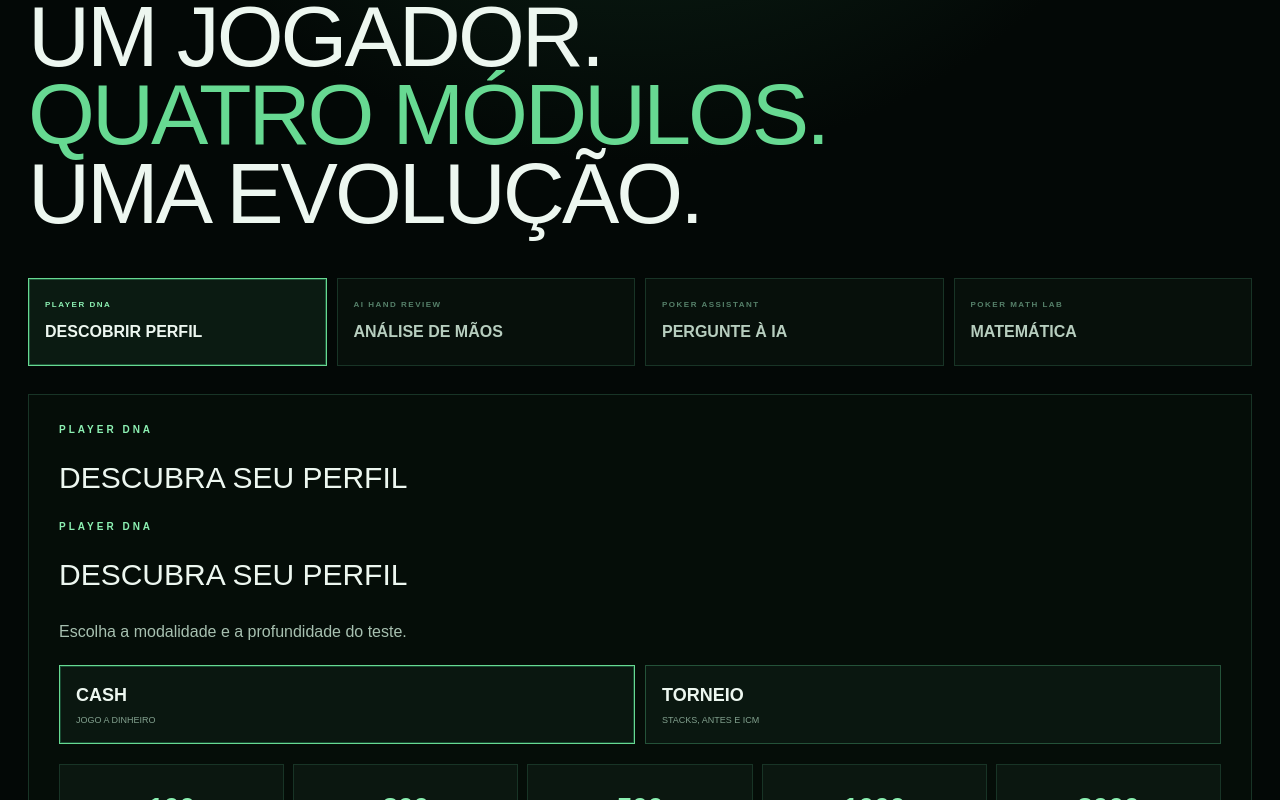
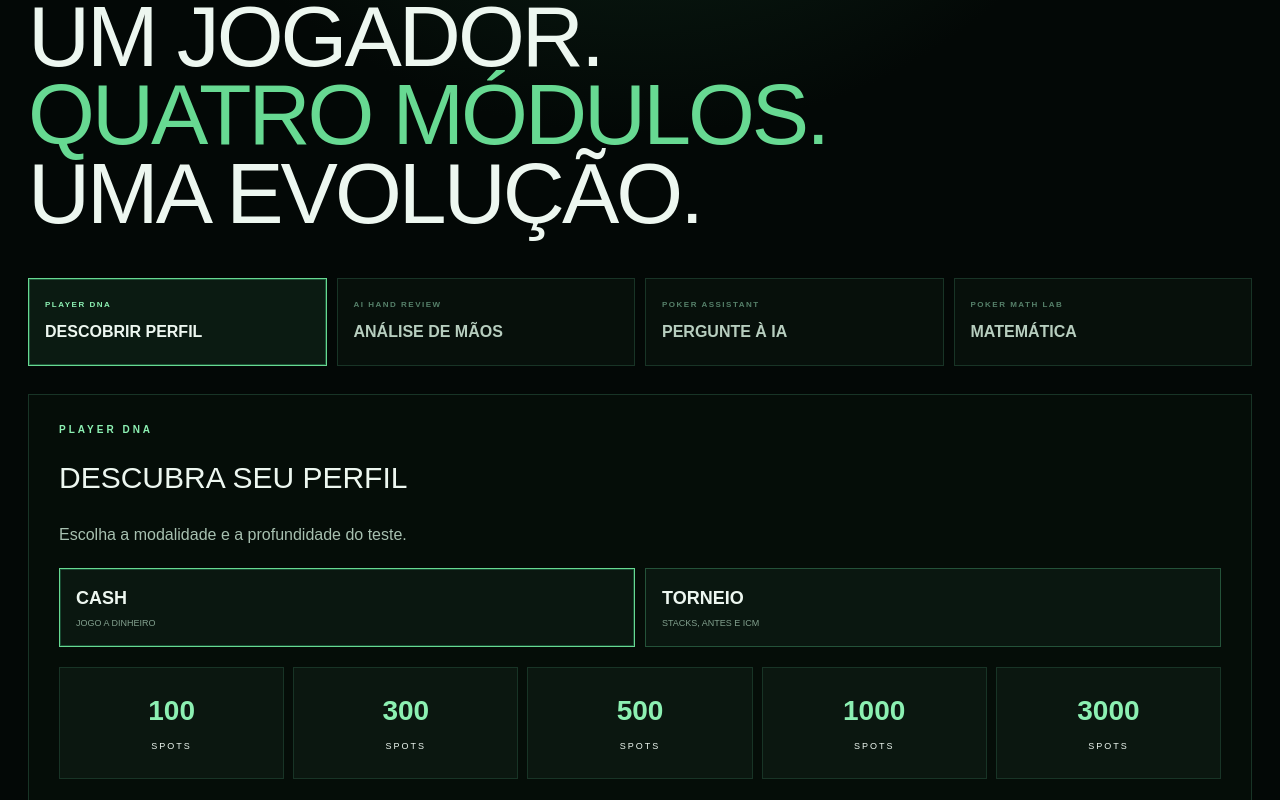
Before and after one commit to SkyareCom/gemeo.stackup.holdem-heroes, a Next.js app: page / in a window 1280 px wide. Shown: the part 300-1100 px from the top of the page. Built offline with nearby package versions, Linux system fonts and the light colour scheme; a web font is replaced by a local one.

Commit message:
fix(player-dna): show intro only on setup screen

```diff
--- a/app/page.tsx
+++ b/app/page.tsx
@@ -38,7 +38,7 @@ export default function Home(){
     <section className="hero"><p>AI POKER<br/>PERFORMANCE<br/>SYSTEM.</p><h1>UM JOGADOR.<br/><em>QUATRO MÓDULOS.</em><br/>UMA EVOLUÇÃO.</h1></section>
     <nav className="modules">{modules.map(m=><button key={m.id} className={module===m.id?"active":""} onClick={()=>setModule(m.id)}><small>{m.kicker}</small>{m.title}</button>)}</nav>
 
-    {module==="profile"&&<section className="panel profile-panel"><div className="eyebrow">PLAYER DNA</div><h2>DESCUBRA SEU PERFIL</h2><PlayerDnaWorkspace/></section>}
+    {module==="profile"&&<section className="panel profile-panel"><PlayerDnaWorkspace/></section>}
 
     {module==="hands"&&<section className="panel"><div className="eyebrow">AI HAND REVIEW</div><h2>ANÁLISE DE MÃOS</h2><PokerTable/><textarea placeholder="Descreva a mão, stacks, posições e ação..."/><button className="primary">ANALISAR MÃO</button><div className="coming">Interface pronta para receber parsing estruturado e análise do backend.</div></section>}
 
```
